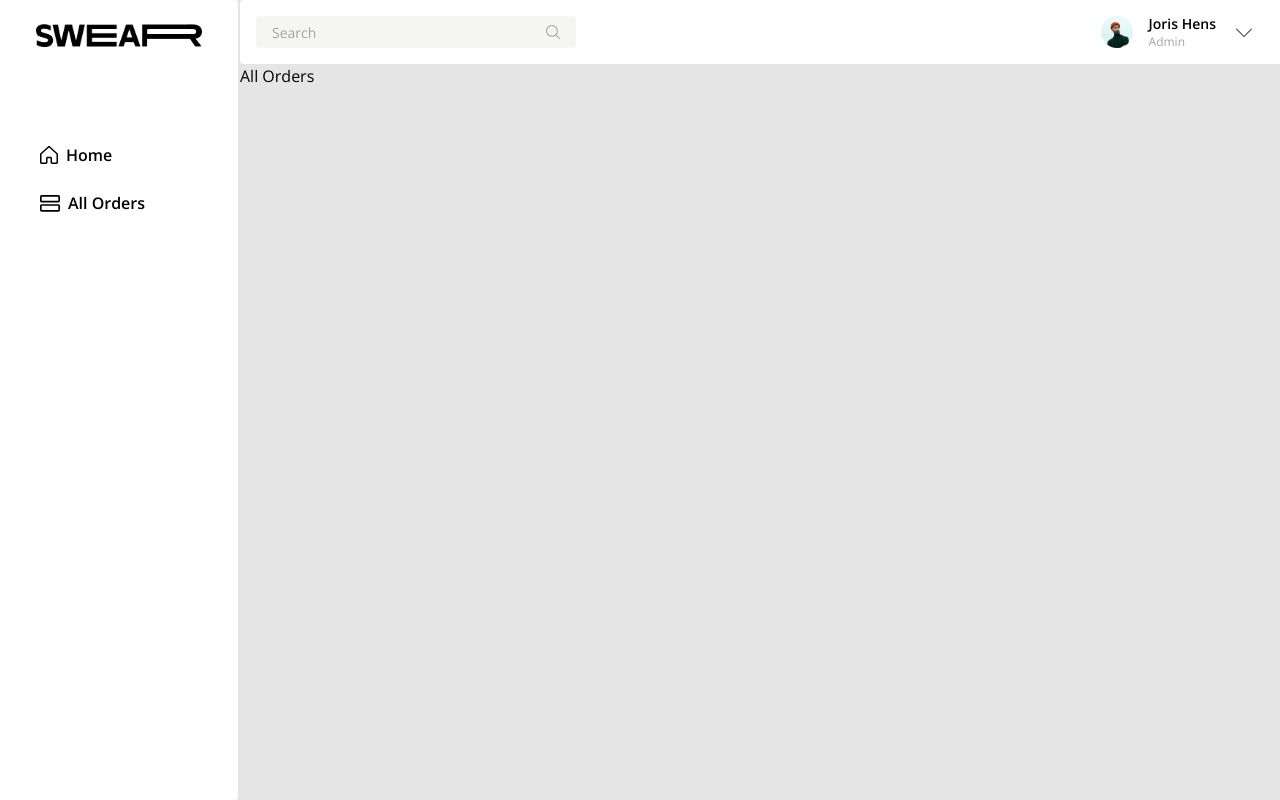
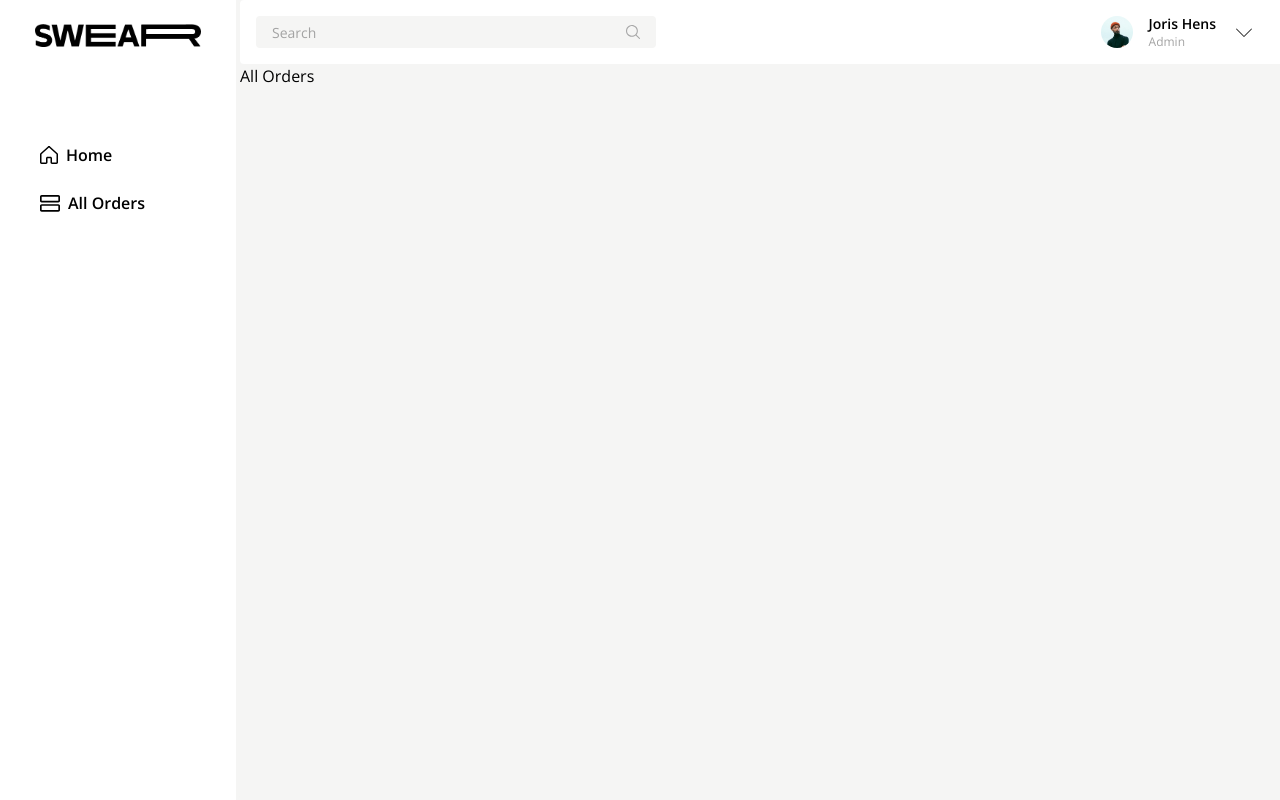
Before and after one commit to GlennVinck/swear-frontend, a Vue app: page /orders in a window 1280 px wide. Built offline with nearby package versions, Linux system fonts and the light colour scheme.

Commit message:
style: changes to global color palette

```diff
--- a/src/components/Sidebar.vue
+++ b/src/components/Sidebar.vue
@@ -2,7 +2,7 @@
 
 <template>
   <div
-    class="min-w-[240px] h-screen bg-white border-r-2 border-neutral-200 rounded-r"
+    class="min-w-[240px] h-screen bg-white border-r-4 border-stone-100 rounded-r"
   >
     <div class="flex flex-col items-center justify-start h-full p-6">
       <div>
--- a/src/components/Topbar.vue
+++ b/src/components/Topbar.vue
@@ -8,7 +8,7 @@
       <input
         type="text"
         placeholder="Search"
-        class="h-[32px] min-w-[320px] px-4 bg-stone-100 border-none rounded focus:outline-none placeholder:text-sm placeholder:text-neutral-400 focus:ring-1 focus:ring-primary-accent"
+        class="h-[32px] min-w-[400px] px-4 bg-stone-100 border-none rounded focus:outline-none placeholder:text-sm placeholder:text-neutral-400 focus:ring-1 focus:ring-primary-accent"
       />
       <img
         src="../assets/icons/search.svg"
--- a/src/views/Home.vue
+++ b/src/views/Home.vue
@@ -6,7 +6,7 @@ import OrderTable from "../components/OrderTable.vue";
 </script>
 
 <template>
-  <div class="w-screen h-screen flex bg-neutral-200">
+  <div class="w-screen h-screen flex bg-stone-100">
     <Sidebar />
     <div class="w-full">
       <Topbar />
--- a/src/views/OrderDetails.vue
+++ b/src/views/OrderDetails.vue
@@ -14,7 +14,7 @@ watchEffect(() => {
 </script>
 
 <template>
-  <div class="w-screen h-screen flex bg-neutral-200">
+  <div class="w-screen h-screen flex bg-stone-100">
     <Sidebar />
     <div class="w-full">
       <Topbar />
--- a/src/views/Orders.vue
+++ b/src/views/Orders.vue
@@ -4,7 +4,7 @@ import Topbar from "../components/Topbar.vue";
 </script>
 
 <template>
-  <div class="w-screen h-screen flex bg-neutral-200">
+  <div class="w-screen h-screen flex bg-stone-100">
     <Sidebar />
     <div class="w-full">
       <Topbar />
```
